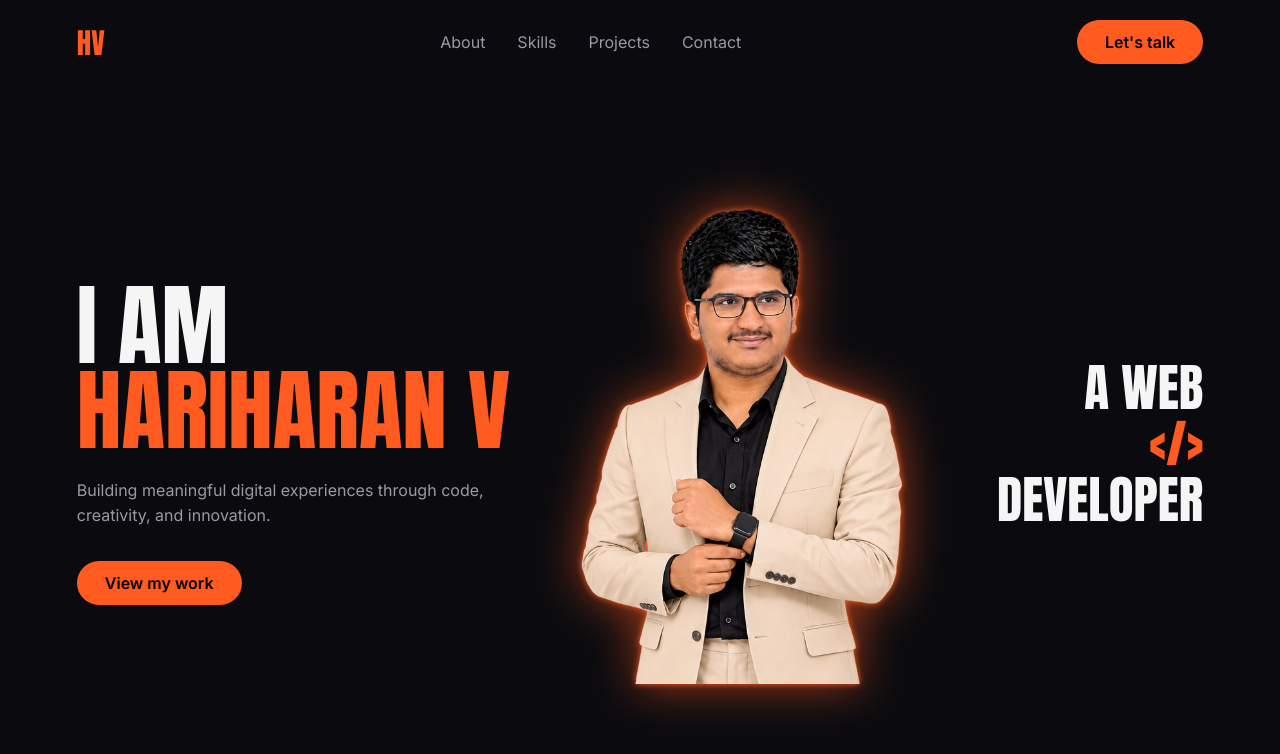
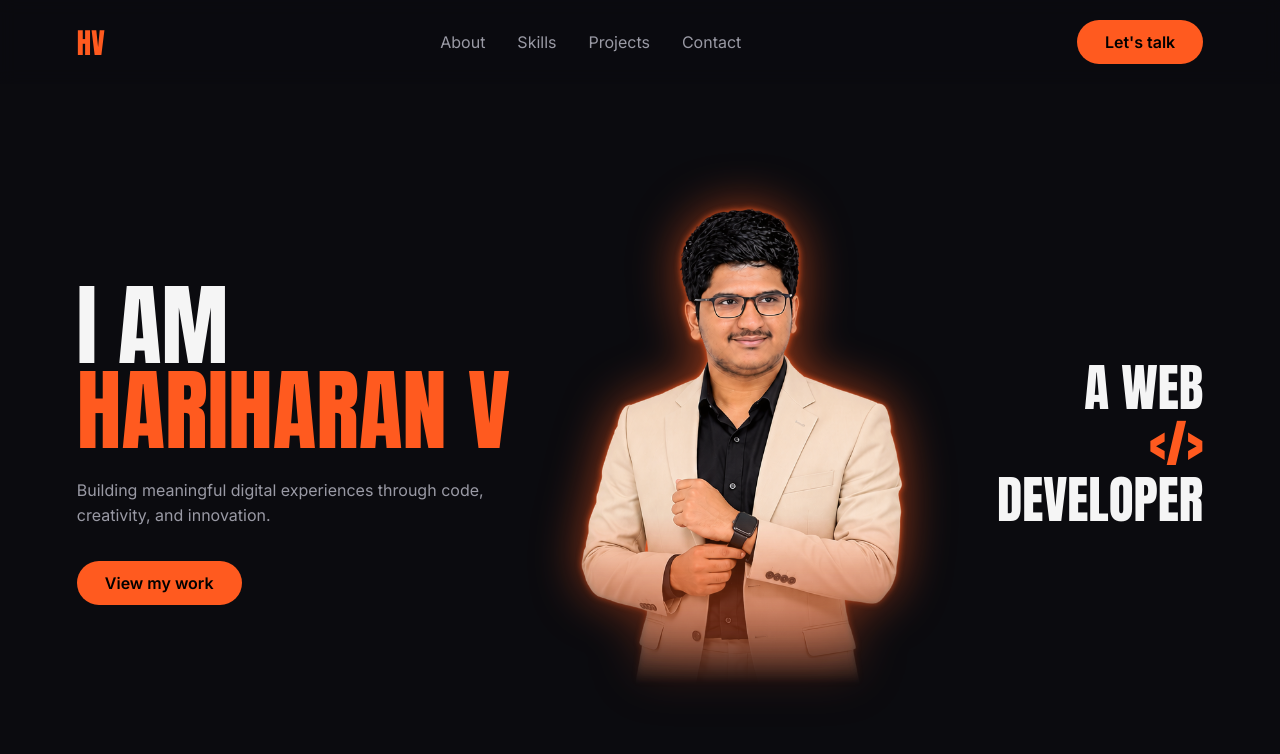
Before and after one commit to 04harithecoder/My-PortFolio, a plain HTML site: page index.html in a window 1280 px wide. Drawn offline with Linux system fonts and the light colour scheme.

Commit message:
Blend visual asset seamlessly into page composition

```diff
--- a/css/style.css
+++ b/css/style.css
@@ -103,14 +103,6 @@ a {
     line-height: 1.6;
 }
 
-.hero-photo {
-    width: 100%;
-    max-height: 80vh;
-    object-fit: contain;
-    filter: drop-shadow(0 0 3px var(--accent))
-            drop-shadow(0 0 24px rgba(255, 90, 31, 0.6));
-}
-
 .hero-role {
     font-family: 'Anton', sans-serif;
     font-size: clamp(2rem, 4vw, 4rem);
@@ -142,3 +134,18 @@ a {
         text-align: center;
     }
 }
+
+/* Glow lives on the wrapper so the fade on the image can't clip it */
+.hero-photo-wrap {
+    filter: drop-shadow(0 0 3px var(--accent)) drop-shadow(0 0 24px rgba(255, 90, 31, 0.6));
+}
+
+/* Fade the bottom edge of the photo into the black background */
+.hero-photo {
+    display: block;
+    width: 100%;
+    max-height: 80vh;
+    object-fit: contain;
+    -webkit-mask-image: linear-gradient(to bottom, #000 65%, transparent 100%);
+    mask-image: linear-gradient(to bottom, #000 65%, transparent 100%);
+}
--- a/index.html
+++ b/index.html
@@ -34,7 +34,9 @@
                 <a href="#projects" class="btn">View my work</a>
             </div>
 
-            <img src="assets/images/me.png" alt="Hariharan" class="hero-photo">
+            <div class="hero-photo-wrap">
+                <img src="assets/images/me.png" alt="Hariharan" class="hero-photo">
+            </div>
 
             <div class="hero-role">A WEB<br><span>&lt;/&gt;</span><br>DEVELOPER</div>
         </section>
```
